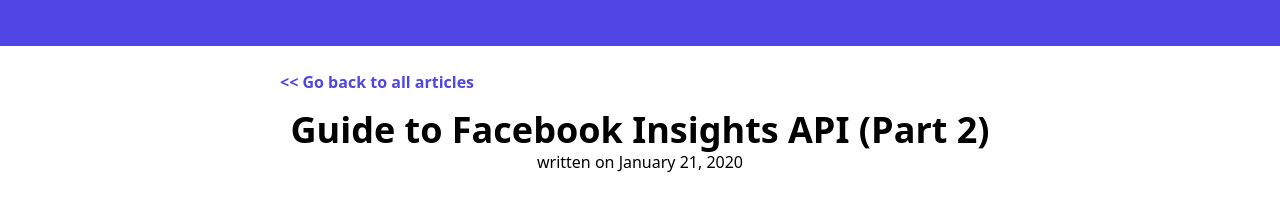
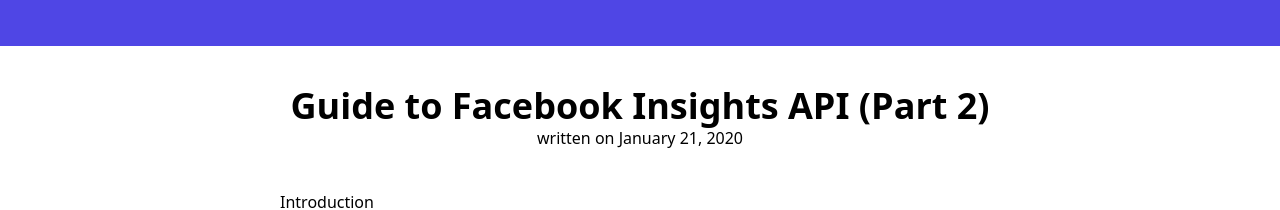
Before and after one commit to mewfree/damien-personal-blog, a Next.js app: page /blog/facebook-insights-api-2 in a window 1280 px wide. Shown: the part 170-380 px from the top of the page. Built offline with nearby package versions, Linux system fonts and the light colour scheme; what @tailwindcss/typography, typography-theme-noriega would draw is missing.

Commit message:
proper footer with tags

```diff
--- a/pages/blog/[slug].js
+++ b/pages/blog/[slug].js
@@ -39,14 +39,7 @@
       <Head>
         <title>{frontmatter.title} - Damien Gonot</title>
       </Head>
-      <div className="mb-8">
-        <div className="mb-4">
-          <Link href="/blog">
-            <a className="font-semibold text-indigo-600 no-underline hover:text-black">
-              {"<< Go back to all articles"}
-            </a>
-          </Link>
-        </div>
+      <div className="mt-4 mb-10">
         <h1 className="text-4xl font-bold text-center">{frontmatter.title}</h1>
         <div className="text-center">written on {frontmatter.date}</div>
       </div>
@@ -57,6 +50,17 @@
           renderers={{ inlineCode: InlineCodeBlock, code: CodeBlock }}
         />
       </article>
+      <footer className="mt-48">
+        <div className="mb-4">
+          <Link href="/blog">
+            <a className="font-semibold text-indigo-600 no-underline hover:text-black">
+              {"<< Go back to all articles"}
+            </a>
+          </Link>
+        </div>
+        <div className="text-center">{frontmatter.tags.map(tag => <span className="text-xs bg-gray-200 rounded mx-2 p-1">{tag}</span>)}</div>
+        <div className="text-center mt-4">Damien Gonot, {frontmatter.year}</div>
+      </footer>
     </Layout>
   );
 }
@@ -86,10 +90,12 @@
   // Convert post date to format: Month day, Year
   const options = { year: "numeric", month: "long", day: "numeric", timeZone: "UTC" };
   const formattedDate = data.date.toLocaleDateString("en-US", options);
+  const year = data.date.getFullYear();
 
   const frontmatter = {
     ...data,
     date: formattedDate,
+    year: data.date.getFullYear(),
   };
 
   return {
```
